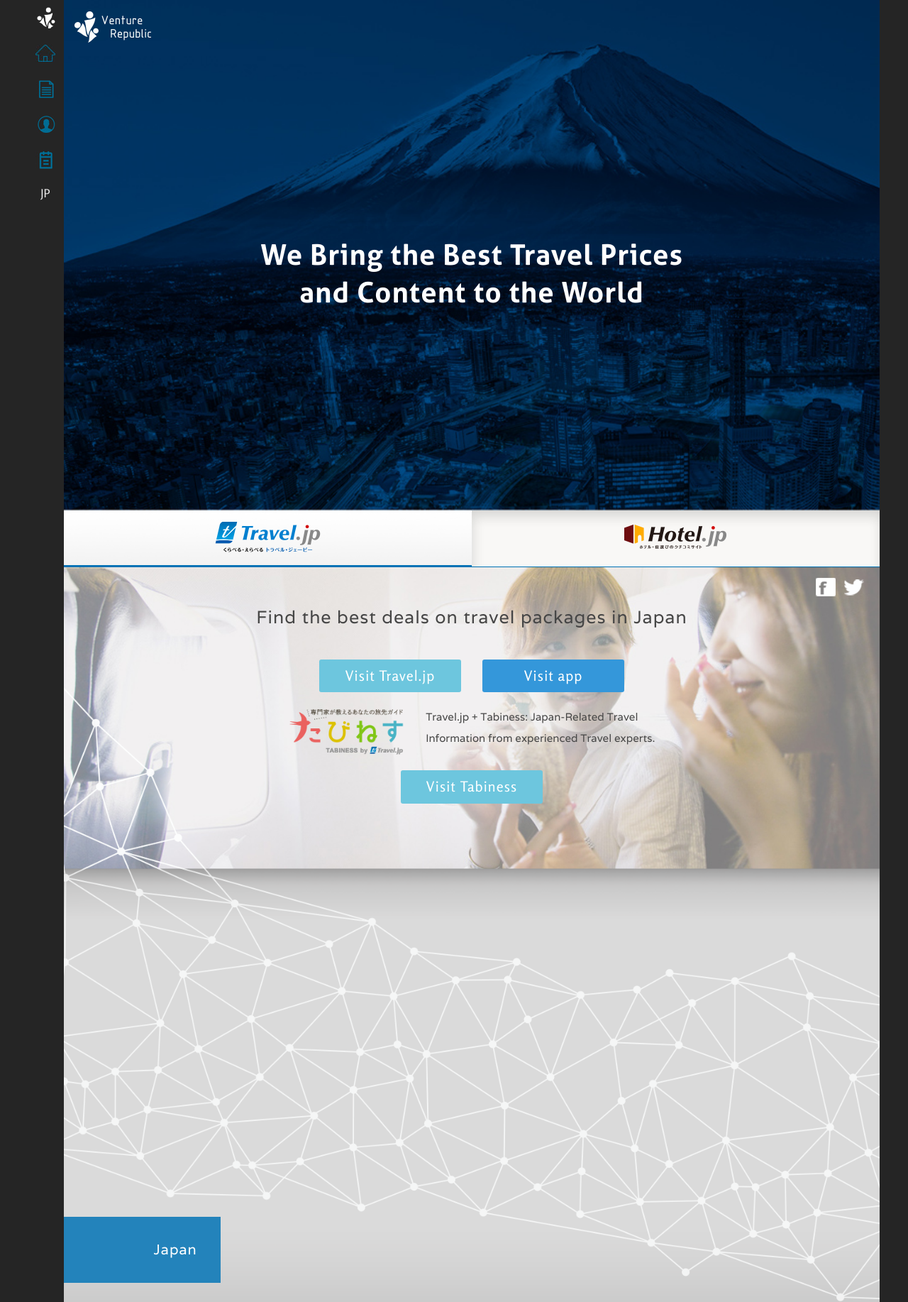
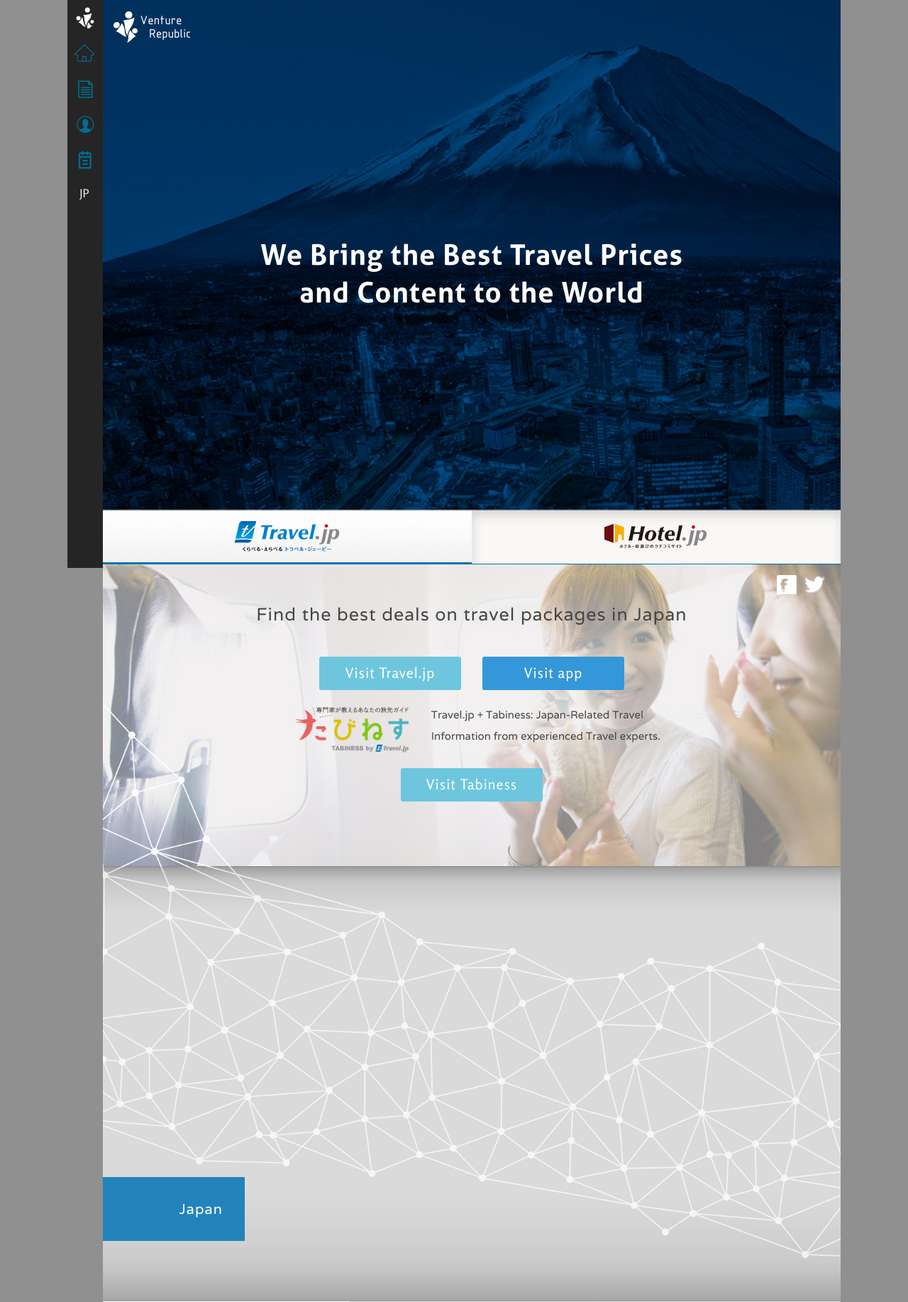
Before and after one commit to robotagmedia/furry-octo-spice, a PHP site: page / in a window 1280 px wide. Shown: the top 1834 px of the page at 71% size. Run offline with PHP 8.4, Linux system fonts and the light colour scheme; style sheets or scripts are compiled from the project's sources; some libraries are stand-ins or nearby versions.

Commit message:
Fixed Width

```diff
--- a/css/style.css
+++ b/css/style.css
@@ -6,9 +6,9 @@
 body {
   font-family: 'rosarioregular';
   color: #464646;
-  max-width: 1200px;
+  max-width: 1090px;
   margin: 0 auto;
-  background: #252525;
+  background: #909090;
 }
 /* Titles */
 h1 {
--- a/css/style.less
+++ b/css/style.less
@@ -25,7 +25,7 @@
   -ms-filter: ~"progid:DXImageTransform.Microsoft.gradient(startColorstr=@{argb}, endColorstr=@{argb})";
 }
 /* GENERAL */
-body { font-family:@rosario-rg; color:@text-color; max-width: 1200px; margin: 0 auto; background:#252525; }
+body { font-family:@rosario-rg; color:@text-color; max-width: 1090px; margin: 0 auto; background:#909090; }
 /* Titles */
 h1 {font-family:@aller-bd; font-size:40px; color:@white; line-height:53px; letter-spacing: 1px;}
 h3 { font-size:25px; line-height:40px; letter-spacing: 1px;}
```
